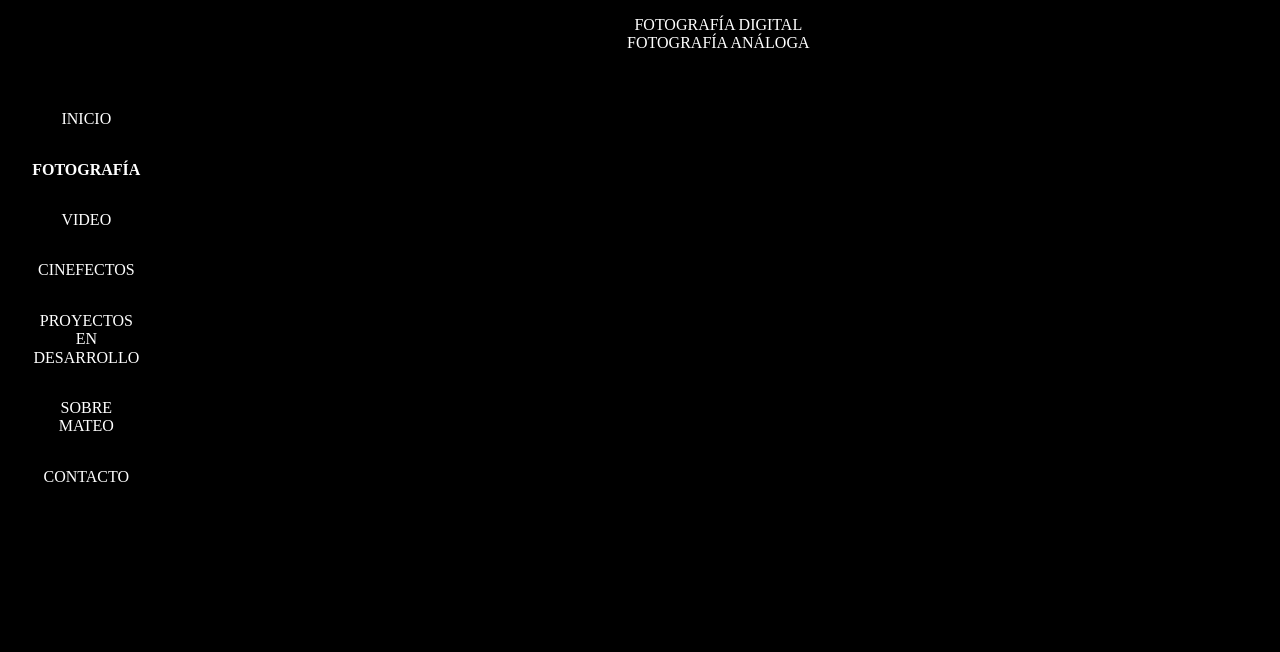
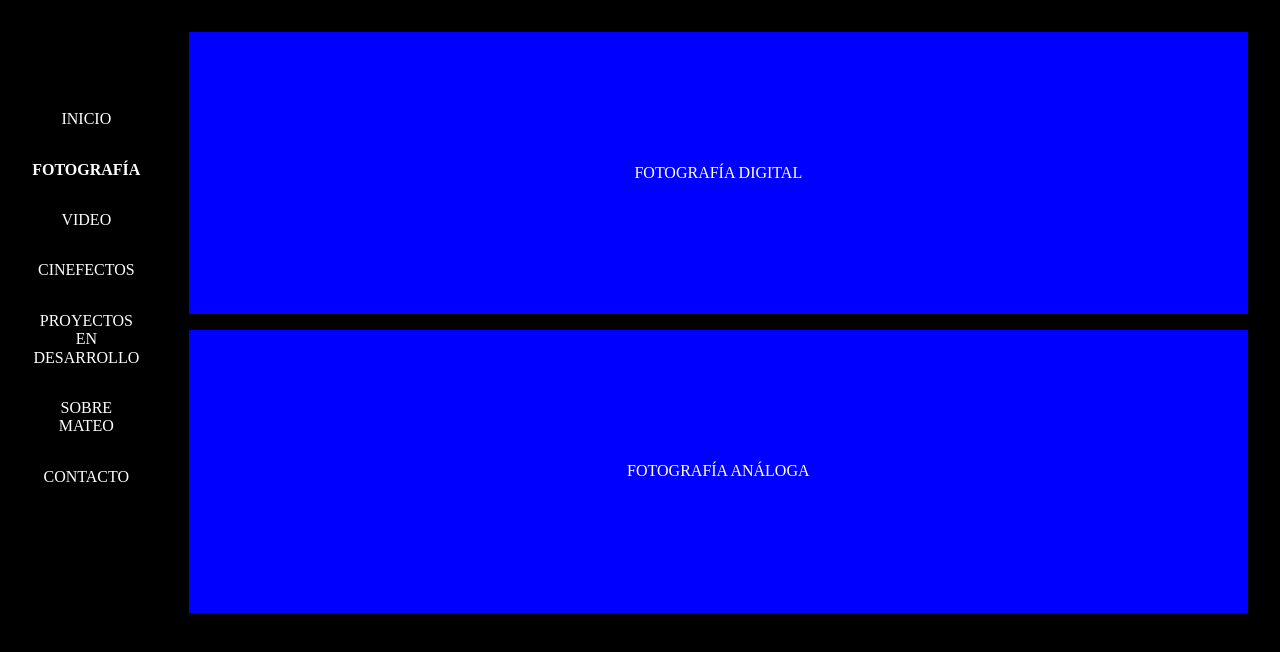
Before and after one commit to amsuarezg/portfolio_frontend, a React (Create React App) app: page /secciones in a window 1280 px wide. Shown: the top 652 px of the page. Built offline with nearby package versions, Linux system fonts and the light colour scheme; a web font is replaced by a local one.

Commit message:
sections looks almost done but still raw

```diff
--- a/src/components/Inicio.js
+++ b/src/components/Inicio.js
@@ -0,0 +1,9 @@
+import React from "react";
+
+const Inicio = () => {
+    return(
+        <div>Inicio</div>
+    );
+}
+
+export default Inicio;
--- a/src/components/Secciones/SeccionesCard.js
+++ b/src/components/Secciones/SeccionesCard.js
@@ -1,12 +1,13 @@
 import React from "react";
 
-const SeccionesCard = ({title,background}) =>{
-    //const card_bg = `background:url(${background}]) no-repeat center;`
+const SeccionesCard = ({title,bg}) =>{
+    const card_bg = "url(http://mrmrs.github.io/photos/u/009.jpg) no-repeat center;";
     return(
         <div
-            className="tc w-100"
+            className="flex justify-center items-center h-50 ma3"
+            style={{backgroundColor: "blue"}}
         >
-            <p>{title}</p>
+            {title}
         </div>
     )
 }
--- a/src/components/Secciones/SeccionesCardList.js
+++ b/src/components/Secciones/SeccionesCardList.js
@@ -11,7 +11,7 @@ const SeccionesCardList = () => {
                         <SeccionesCard
                             key={i}
                             title={seccion.title}
-                            img={seccion.background}
+                            bg={seccion.background}
                         />
                     );
                 })
```
